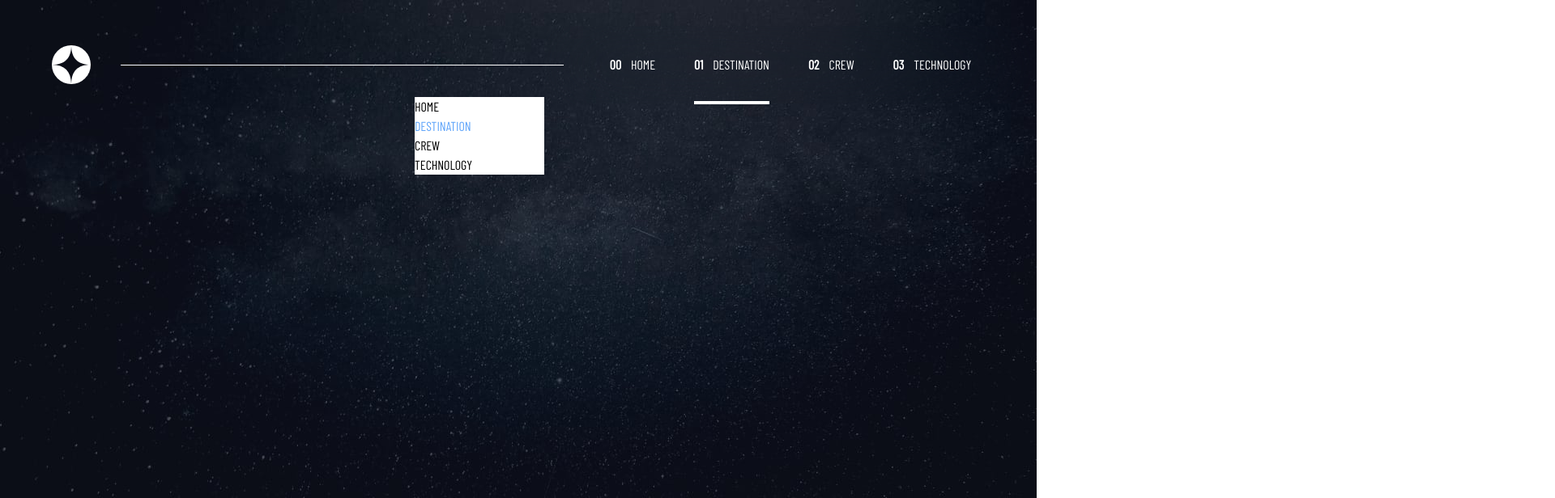
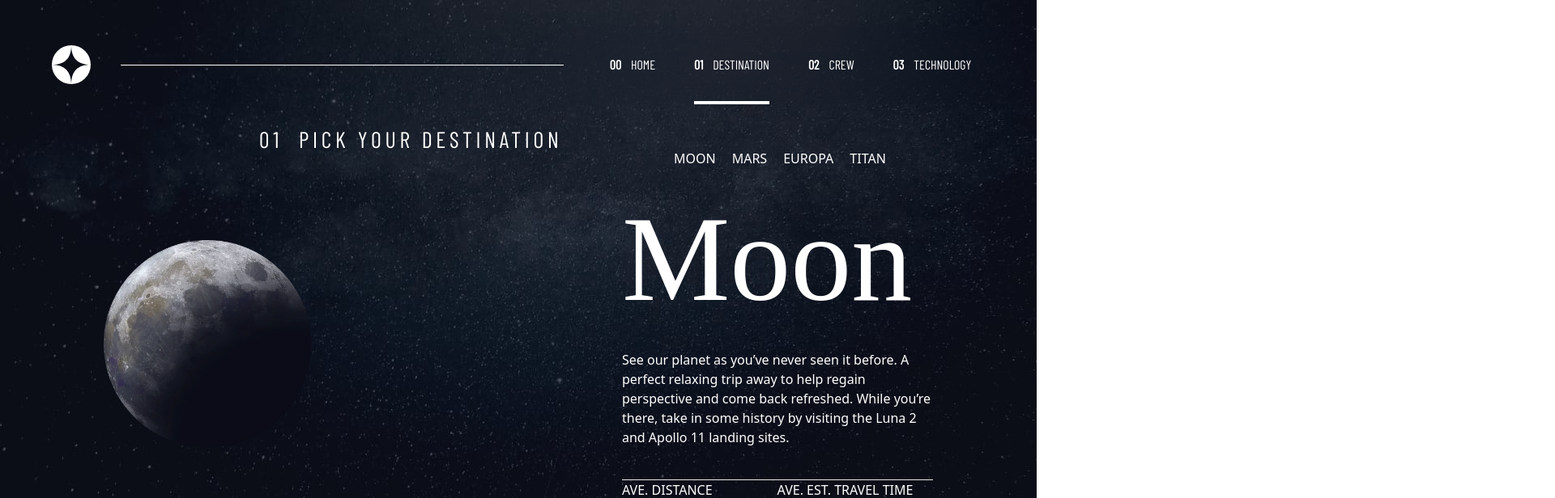
Before and after one commit to Agyanim/space-tourism-website, a React (Vite) app: page /destination in a window 1280 px wide. Shown: the top 616 px of the page at 81% size, 1920 px wide, since content can reach past the window. Built offline with nearby package versions, Linux system fonts and the light colour scheme; a web font is replaced by a local one.

Commit message:
destination page added

```diff
--- /dev/null
+++ b/src/components/DestinationCard.jsx
@@ -0,0 +1,40 @@
+import React from "react";
+
+ const DestinationCard = ({Image,Name,Description,Distance,Travel}) => {
+
+
+  return (
+    <div>
+      <div className="flex w-[100vw] justify-between items-center">
+        <section className="w-[40%] flex justify-center">
+          <img
+            className="w-[50%]"
+            src={Image}
+            alt="globe"
+          />
+        </section>
+        <section className="w-[40%] text-primaryWhite">
+
+          <div>
+            <h1>{Name}</h1>
+            <p className="w-[75%] mb-10">{Description}</p>
+          </div>
+          <hr className="w-[75%]" />
+          <section className="flex justify-start gap-20">
+
+          <div>
+            <h6>AVE. DISTANCE</h6>
+            <p className="font-normal">{Distance}</p>
+          </div>
+          <div>
+            <h6>AVE. EST. TRAVEL TIME</h6>
+            <p>{Travel}</p>
+          </div>
+          </section>
+        </section>
+      </div>
+    </div>
+  );
+};
+
+export default DestinationCard
--- a/src/components/Menu.jsx
+++ b/src/components/Menu.jsx
@@ -27,7 +27,7 @@ const Menu = () => {
     const renderLink = navLinks.map((link, id) => {
         return (
           <div
-            className="font-BarlowCondensed text-[16px] text-primaryWhite bg-white w-[10rem] "
+            className=" hidden font-BarlowCondensed text-[16px] text-primaryWhite bg-white w-[10rem] "
             key={link.id}
           >
             <NavLink  to={link.Url} className={({isActive})=>(
--- a/src/data/data.js
+++ b/src/data/data.js
@@ -1,110 +1,118 @@
-const data=
+export const data = {
+  destinations: [
     {
-        "destinations": [
-          {
-            "name": "Moon",
-            "images": {
-              "png": "/destination/image-moon.png",
-              "webp": "/destination/image-moon.webp"
+      name: "Moon",
+      images: {
+        png: "/destination/image-moon.png",
+        webp: "/destination/image-moon.webp",
       },
-            "description": "See our planet as you’ve never seen it before. A perfect relaxing trip away to help regain perspective and come back refreshed. While you’re there, take in some history by visiting the Luna 2 and Apollo 11 landing sites.",
-            "distance": "384,400 km",
-            "travel": "3 days"
+      description:
+        "See our planet as you’ve never seen it before. A perfect relaxing trip away to help regain perspective and come back refreshed. While you’re there, take in some history by visiting the Luna 2 and Apollo 11 landing sites.",
+      distance: "384,400 km",
+      travel: "3 days",
     },
     {
-            "name": "Mars",
-            "images": {
-              "png": "/destination/image-mars.png",
-              "webp": "/destination/image-mars.webp"
+      name: "Mars",
+      images: {
+        png: "/destination/image-mars.png",
+        webp: "/destination/image-mars.webp",
       },
-            "description": "Don’t forget to pack your hiking boots. You’ll need them to tackle Olympus Mons, the tallest planetary mountain in our solar system. It’s two and a half times the size of Everest!",
-            "distance": "225 mil. km",
-            "travel": "9 months"
+      description:
+        "Don’t forget to pack your hiking boots. You’ll need them to tackle Olympus Mons, the tallest planetary mountain in our solar system. It’s two and a half times the size of Everest!",
+      distance: "225 mil. km",
+      travel: "9 months",
     },
     {
-            "name": "Europa",
-            "images": {
-              "png": "/destination/image-europa.png",
-              "webp": "/destination/image-europa.webp"
+      name: "Europa",
+      images: {
+        png: "/destination/image-europa.png",
+        webp: "/destination/image-europa.webp",
       },
-            "description": "The smallest of the four Galilean moons orbiting Jupiter, Europa is a winter lover’s dream. With an icy surface, it’s perfect for a bit of ice skating, curling, hockey, or simple relaxation in your snug wintery cabin.",
-            "distance": "628 mil. km",
-            "travel": "3 years"
+      description:
+        "The smallest of the four Galilean moons orbiting Jupiter, Europa is a winter lover’s dream. With an icy surface, it’s perfect for a bit of ice skating, curling, hockey, or simple relaxation in your snug wintery cabin.",
+      distance: "628 mil. km",
+      travel: "3 years",
     },
     {
-            "name": "Titan",
-            "images": {
-              "png": "/destination/image-titan.png",
-              "webp": "/destination/image-titan.webp"
+      name: "Titan",
+      images: {
+        png: "/destination/image-titan.png",
+        webp: "/destination/image-titan.webp",
       },
-            "description": "The only moon known to have a dense atmosphere other than Earth, Titan is a home away from home (just a few hundred degrees colder!). As a bonus, you get striking views of the Rings of Saturn.",
-            "distance": "1.6 bil. km",
-            "travel": "7 years"
-          }
+      description:
+        "The only moon known to have a dense atmosphere other than Earth, Titan is a home away from home (just a few hundred degrees colder!). As a bonus, you get striking views of the Rings of Saturn.",
+      distance: "1.6 bil. km",
+      travel: "7 years",
+    },
   ],
 
-        "crew": [
+  crew: [
     {
-            "name": "Douglas Hurley",
-            "images": {
-              "png": "/crew/image-douglas-hurley.png",
-              "webp": "/crew/image-douglas-hurley.webp"
+      name: "Douglas Hurley",
+      images: {
+        png: "/crew/image-douglas-hurley.png",
+        webp: "/crew/image-douglas-hurley.webp",
       },
-            "role": "Commander",
-            "bio": "Douglas Gerald Hurley is an American engineer, former Marine Corps pilot and former NASA astronaut. He launched into space for the third time as commander of Crew Dragon Demo-2."
+      role: "Commander",
+      bio: "Douglas Gerald Hurley is an American engineer, former Marine Corps pilot and former NASA astronaut. He launched into space for the third time as commander of Crew Dragon Demo-2.",
     },
     {
-            "name": "Mark Shuttleworth",
-            "images": {
-              "png": "/crew/image-mark-shuttleworth.png",
-              "webp": "/crew/image-mark-shuttleworth.webp"
+      name: "Mark Shuttleworth",
+      images: {
+        png: "/crew/image-mark-shuttleworth.png",
+        webp: "/crew/image-mark-shuttleworth.webp",
       },
-            "role": "Mission Specialist",
-            "bio": "Mark Richard Shuttleworth is the founder and CEO of Canonical, the company behind the Linux-based Ubuntu operating system. Shuttleworth became the first South African to travel to space as a space tourist."
+      role: "Mission Specialist",
+      bio: "Mark Richard Shuttleworth is the founder and CEO of Canonical, the company behind the Linux-based Ubuntu operating system. Shuttleworth became the first South African to travel to space as a space tourist.",
     },
     {
-            "name": "Victor Glover",
-            "images": {
-              "png": "/crew/image-victor-glover.png",
-              "webp": "/crew/image-victor-glover.webp"
+      name: "Victor Glover",
+      images: {
+        png: "/crew/image-victor-glover.png",
+        webp: "/crew/image-victor-glover.webp",
       },
-            "role": "Pilot",
-            "bio": "Pilot on the first operational flight of the SpaceX Crew Dragon to the International Space Station. Glover is a commander in the U.S. Navy where he pilots an F/A-18.He was a crew member of Expedition 64, and served as a station systems flight engineer."
+      role: "Pilot",
+      bio: "Pilot on the first operational flight of the SpaceX Crew Dragon to the International Space Station. Glover is a commander in the U.S. Navy where he pilots an F/A-18.He was a crew member of Expedition 64, and served as a station systems flight engineer.",
     },
     {
-            "name": "Anousheh Ansari",
-            "images": {
-              "png": "/crew/image-anousheh-ansari.png",
-              "webp": "/crew/image-anousheh-ansari.webp"
+      name: "Anousheh Ansari",
+      images: {
+        png: "/crew/image-anousheh-ansari.png",
+        webp: "/crew/image-anousheh-ansari.webp",
       },
-            "role": "Flight Engineer",
-            "bio": "Anousheh Ansari is an Iranian American engineer and co-founder of Prodea Systems. Ansari was the fourth self-funded space tourist, the first self-funded woman to fly to the ISS, and the first Iranian in space."
-          }
+      role: "Flight Engineer",
+      bio: "Anousheh Ansari is an Iranian American engineer and co-founder of Prodea Systems. Ansari was the fourth self-funded space tourist, the first self-funded woman to fly to the ISS, and the first Iranian in space.",
+    },
   ],
-        "technology": [
+  technology: [
     {
-            "name": "Launch vehicle",
-            "images": {
-              "portrait": "/technology/image-launch-vehicle-portrait.jpg",
-              "landscape": "/technology/image-launch-vehicle-landscape.jpg"
+      name: "Launch vehicle",
+      images: {
+        portrait: "/technology/image-launch-vehicle-portrait.jpg",
+        landscape: "/technology/image-launch-vehicle-landscape.jpg",
       },
-            "description": "A launch vehicle or carrier rocket is a rocket-propelled vehicle used to carry a payload from Earth's surface to space, usually to Earth orbit or beyond. Our WEB-X carrier rocket is the most powerful in operation. Standing 150 metres tall, it's quite an awe-inspiring sight on the launch pad!"
+      description:
+        "A launch vehicle or carrier rocket is a rocket-propelled vehicle used to carry a payload from Earth's surface to space, usually to Earth orbit or beyond. Our WEB-X carrier rocket is the most powerful in operation. Standing 150 metres tall, it's quite an awe-inspiring sight on the launch pad!",
     },
     {
-            "name": "Spaceport",
-            "images": {
-              "portrait": "/technology/image-spaceport-portrait.jpg",
-              "landscape": "/technology/image-spaceport-landscape.jpg"
+      name: "Spaceport",
+      images: {
+        portrait: "/technology/image-spaceport-portrait.jpg",
+        landscape: "/technology/image-spaceport-landscape.jpg",
       },
-            "description": "A spaceport or cosmodrome is a site for launching (or receiving) spacecraft, by analogy to the seaport for ships or airport for aircraft. Based in the famous Cape Canaveral, our spaceport is ideally situated to take advantage of the Earth’s rotation for launch."
+      description:
+        "A spaceport or cosmodrome is a site for launching (or receiving) spacecraft, by analogy to the seaport for ships or airport for aircraft. Based in the famous Cape Canaveral, our spaceport is ideally situated to take advantage of the Earth’s rotation for launch.",
     },
     {
-            "name": "Space capsule",
-            "images": {
-              "portrait": "/technology/image-space-capsule-portrait.jpg",
-              "landscape": "/technology/image-space-capsule-landscape.jpg"
+      name: "Space capsule",
+      images: {
+        portrait: "/technology/image-space-capsule-portrait.jpg",
+        landscape: "/technology/image-space-capsule-landscape.jpg",
       },
-            "description": "A space capsule is an often-crewed spacecraft that uses a blunt-body reentry capsule to reenter the Earth's atmosphere without wings. Our capsule is where you'll spend your time during the flight. It includes a space gym, cinema, and plenty of other activities to keep you entertained."
-          }
-        ]
-      }
+      description:
+        "A space capsule is an often-crewed spacecraft that uses a blunt-body reentry capsule to reenter the Earth's atmosphere without wings. Our capsule is where you'll spend your time during the flight. It includes a space gym, cinema, and plenty of other activities to keep you entertained.",
+    },
+  ],
+};
+
+export const menuData = ["MOON", "MARS", "EUROPA", "TITAN"];
--- a/src/pages/Destination.jsx
+++ b/src/pages/Destination.jsx
@@ -1,9 +1,76 @@
 import React from "react";
+import { menuData } from "../data/data";
+import DestinationCard from "../components/DestinationCard";
+import { data } from "../data/data";
+import { useState } from "react";
+import { NavLink } from "react-router-dom";
+const Destination = () => {
+  const { destinations } = data;
+  const [destinationId, setDestinationId] = useState(0);
 
-const Destination = () => {
+  const cardList = [
+    <DestinationCard
+      Image={destinations[0].images.webp}
+      Name={destinations[0].name}
+      Description={destinations[0].description}
+      Distance={destinations[0].distance}
+      Travel={destinations[0].travel}
+    />,
+    <DestinationCard
+      Image={destinations[1].images.webp}
+      Name={destinations[1].name}
+      Description={destinations[1].description}
+      Distance={destinations[1].distance}
+      Travel={destinations[1].travel}
+    />,
+    <DestinationCard
+      Image={destinations[2].images.webp}
+      Name={destinations[2].name}
+      Description={destinations[2].description}
+      Distance={destinations[2].distance}
+      Travel={destinations[2].travel}
+    />,
+    <DestinationCard
+      Image={destinations[3].images.webp}
+      Name={destinations[3].name}
+      Description={destinations[3].description}
+      Distance={destinations[3].distance}
+      Travel={destinations[3].travel}
+    />,
+  ];
+
+  const selectId = (event) => {
+    setDestinationId(event.target.id);
+  };
+  const list = menuData.map((menu, i) => {
+    return (
+      <button
+        className="text-white active:border-b-2 border-white"
+        key={i}
+        id={i}
+        onClick={selectId}
+      >
+        {menu}
+      </button>
+    );
+  });
+
   return (
     <>
-      <div className="destinaion-container relative w-screen h-[100vh]"></div>
+      <div className="destinaion-container relative w-screen h-[100vh]">
+        <div className="container absolute top-[10rem]">
+          <h5 className="relative text-primaryWhite uppercase left-[20rem]">
+            <span className="mr-5">01</span>
+            Pick your destination
+          </h5>
+          <div className="destination-wrapper">
+            <div className="relative left-[65%] flex gap-5">{list}</div>
+            <section className="description-wrapper absolute">
+              {cardList[destinationId]}
+            </section>
+          </div>
+        </div>
+      </div>
     </>
   );
 };
```
Lines whose indentation alone changed are shown as unchanged.
